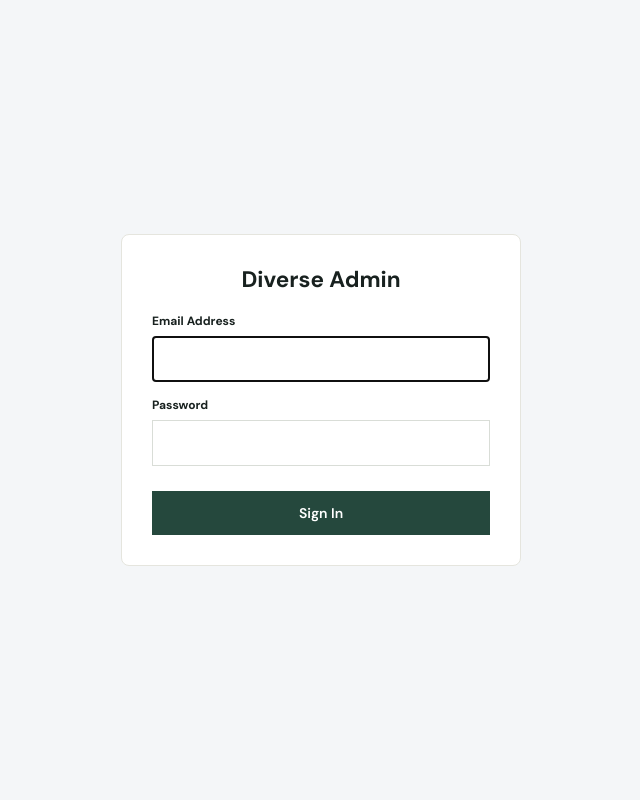
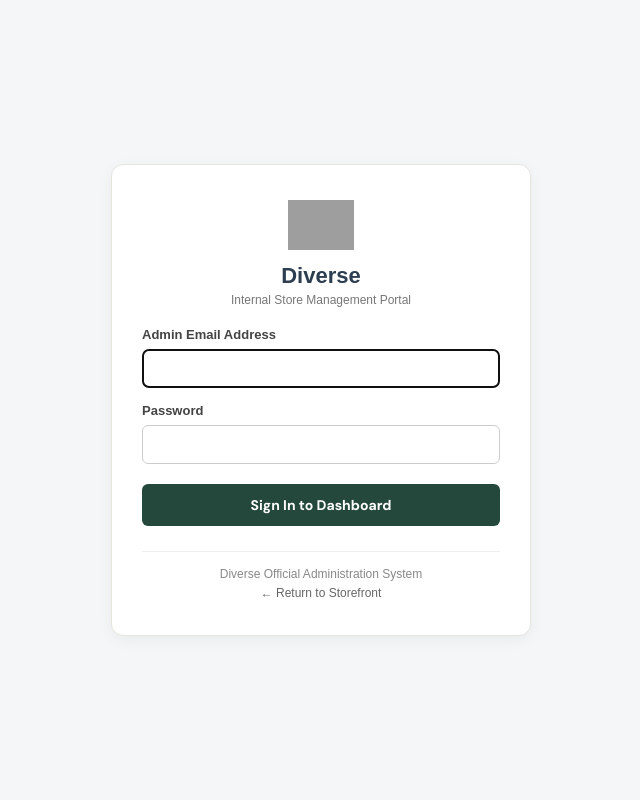
Before and after one commit to ThisIsAshraf/diverseBD, a PHP site: page /diverse/admin/login.php in a window 1280 px wide. Shown: the whole page, without its empty margins (319-959 px from the left). Run offline with PHP 8.4, Linux system fonts and the light colour scheme; data comes from the database, SQL or seed files in the repository; some libraries are stand-ins or nearby versions; grey boxes are pictures that could not be loaded.

Commit message:
Added logo and text in Admin Login poage

```diff
--- a/admin/login.php
+++ b/admin/login.php
@@ -1,5 +1,10 @@
 <?php
 require_once dirname(__DIR__) . '/app/bootstrap.php';
+
+// Send security headers to satisfy Firefox Phishing Protection
+header('X-Frame-Options: SAMEORIGIN');
+header('X-Content-Type-Options: nosniff');
+header('Referrer-Policy: strict-origin-when-cross-origin');
 
 $error = null;
 
@@ -30,13 +35,12 @@ if ($_SERVER['REQUEST_METHOD'] === 'POST') {
         $sessionStmt->execute([$admin['id']]);
         $existingSessions = $sessionStmt->fetchAll(PDO::FETCH_COLUMN);
 
-        // Prune oldest session(s) if threshold is met and current session isn't already active
         while (count($existingSessions) >= $maxSessions && !in_array(session_id(), $existingSessions, true)) {
             $oldestSessionId = array_pop($existingSessions);
             db()->prepare('DELETE FROM admin_sessions WHERE id = ?')->execute([$oldestSessionId]);
         }
 
-        // Register / Touch Active Session
+        // Register Active Session
         $sessInsert = db()->prepare('INSERT INTO admin_sessions (id, admin_id, ip_address, user_agent) VALUES (?, ?, ?, ?) ON DUPLICATE KEY UPDATE ip_address = VALUES(ip_address), user_agent = VALUES(user_agent), last_activity = NOW()');
         $sessInsert->execute([session_id(), $admin['id'], $ip, $userAgent]);
 
@@ -47,38 +51,58 @@ if ($_SERVER['REQUEST_METHOD'] === 'POST') {
         $log = db()->prepare('INSERT INTO admin_login_logs (admin_id, email_attempted, ip_address, user_agent, status) VALUES (?, ?, ?, ?, ?)');
         $log->execute([$admin['id'] ?? null, $email, $ip, $userAgent, 'failed']);
 
-        $error = 'Invalid email address or password.';
+        $error = 'Invalid credentials provided.';
     }
 }
 
-$pageTitle = 'Admin Sign In';
+$pageTitle = 'Management Portal Sign In';
+$storeLogo = site_setting('logo_url', '');
 ?>
 <!doctype html>
 <html lang="en">
+
 <head>
     <meta charset="utf-8">
     <meta name="viewport" content="width=device-width, initial-scale=1">
+    <meta name="robots" content="noindex, nofollow">
     <title><?= e($pageTitle) ?> · <?= e(store_name()) ?></title>
     <link rel="stylesheet" href="<?= e(url('assets/style.css')) ?>">
 </head>
-<body style="display:flex; justify-content:center; align-items:center; min-height:100vh; background:#f4f6f8;">
-    <div class="panel" style="width:100%; max-width:400px; padding:30px; border-radius:8px;">
-        <h2 style="margin-top:0; text-align:center;"><?= e(store_name()) ?> Admin</h2>
+
+<body style="display:flex; justify-content:center; align-items:center; min-height:100vh; background:#f4f6f8; font-family: sans-serif;">
+    <div class="panel" style="width:100%; max-width:420px; padding:35px 30px; border-radius:12px; box-shadow:0 4px 15px rgba(0,0,0,0.05); text-align:center;">
+
+        <!-- Brand Logo / Name Display -->
+        <div style="margin-bottom:20px;">
+            <?php if ($storeLogo !== ''): ?>
+                <img src="<?= e(url($storeLogo)) ?>" alt="<?= e(store_name()) ?>" style="max-height:50px; width:auto; margin-bottom:10px;">
+            <?php endif; ?>
+            <h2 style="margin:0; font-size:22px; color:#2c3e50;"><?= e(store_name()) ?></h2>
+            <p class="muted small" style="margin:4px 0 0 0; color:#777;">Internal Store Management Portal</p>
+        </div>
+
         <?php if ($error): ?>
-            <div class="notice error"><?= e($error) ?></div>
+            <div class="notice error" style="text-align:left; margin-bottom:20px;"><?= e($error) ?></div>
         <?php endif; ?>
-        <form method="post">
+
+        <form method="post" action="<?= e(url('admin/login.php')) ?>" style="text-align:left;">
             <?= csrf_field() ?>
-            <div class="field">
-                <label>Email Address</label>
-                <input type="email" name="email" required autofocus value="<?= e($_POST['email'] ?? '') ?>">
+            <div class="field" style="margin-bottom:15px;">
+                <label style="font-weight:600; font-size:13px; color:#444;">Admin Email Address</label>
+                <input type="email" name="email" required autofocus value="<?= e($_POST['email'] ?? '') ?>" style="width:100%; padding:10px; border:1px solid #ccc; border-radius:6px; box-sizing:border-box;">
             </div>
-            <div class="field">
-                <label>Password</label>
-                <input type="password" name="password" required>
+            <div class="field" style="margin-bottom:20px;">
+                <label style="font-weight:600; font-size:13px; color:#444;">Password</label>
+                <input type="password" name="password" required style="width:100%; padding:10px; border:1px solid #ccc; border-radius:6px; box-sizing:border-box;">
             </div>
-            <button class="button" style="width:100%; margin-top:10px;">Sign In</button>
+            <button class="button" style="width:100%; padding:12px; font-weight:bold; font-size:14px; border-radius:6px;">Sign In to Dashboard</button>
         </form>
+
+        <div style="margin-top:25px; border-top:1px solid #eee; padding-top:15px; font-size:12px; color:#888;">
+            <p style="margin:0;"><?= e(store_name()) ?> Official Administration System</p>
+            <a href="<?= e(url('index.php')) ?>" style="color:#666; text-decoration:none; margin-top:5px; display:inline-block;">← Return to Storefront</a>
+        </div>
     </div>
 </body>
+
 </html>
```
